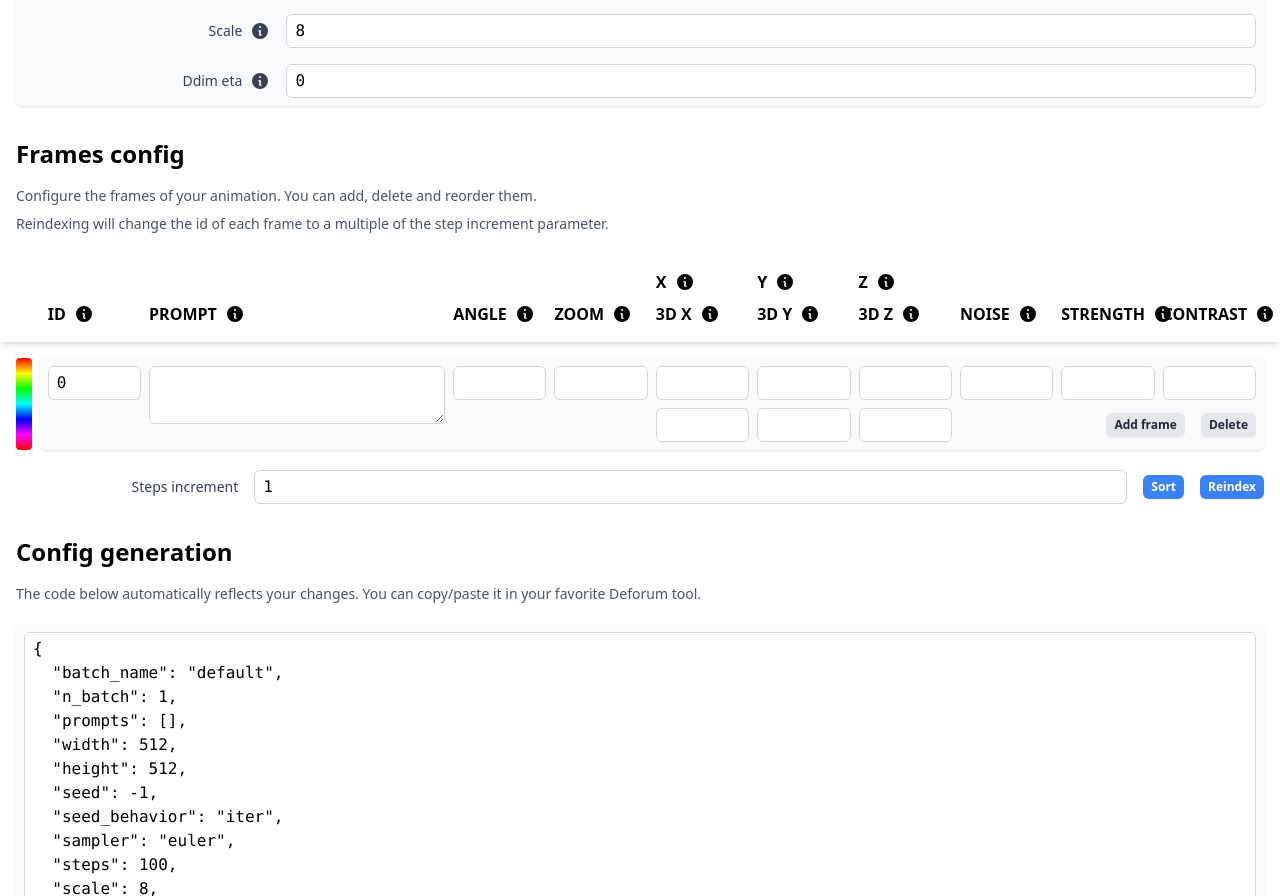
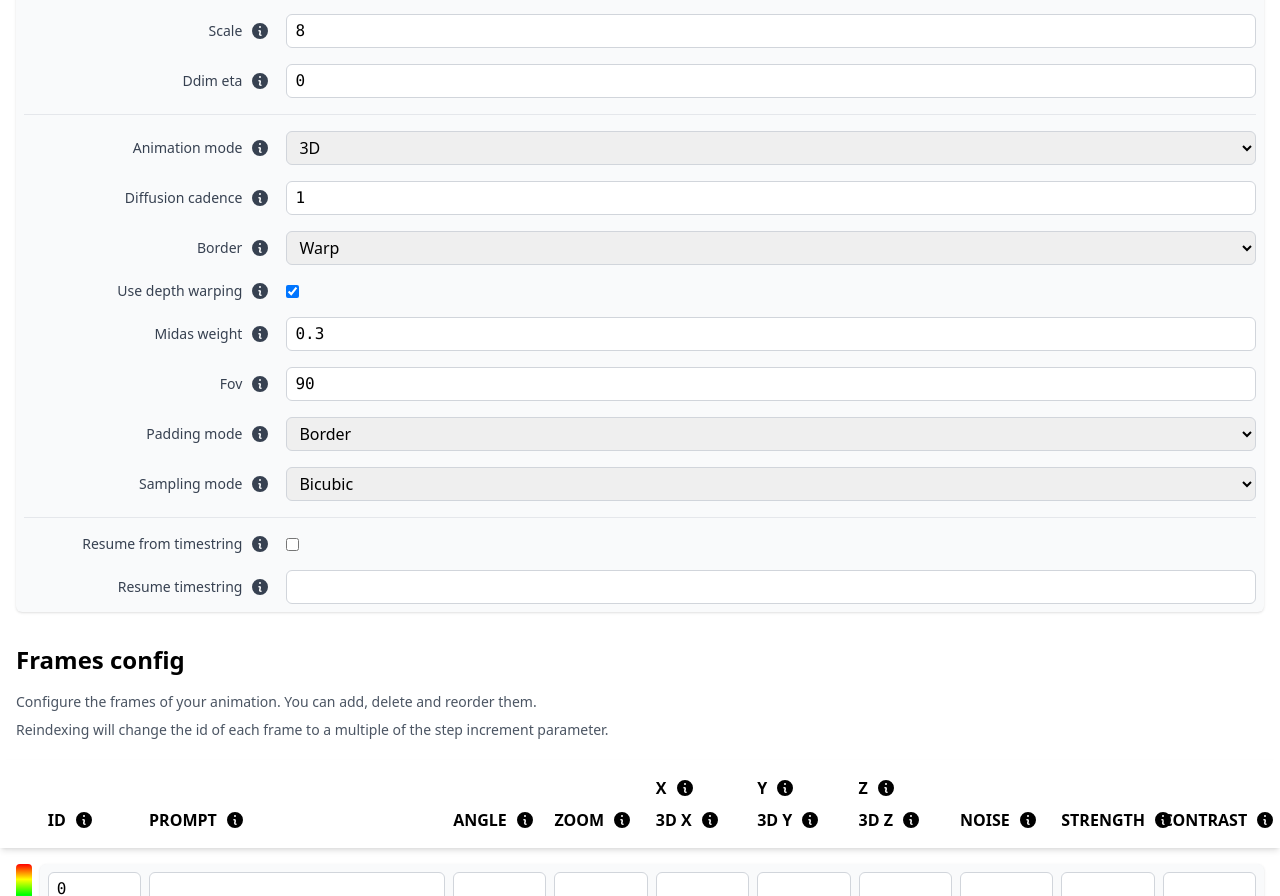
Before and after one commit to sascha1337/inputdeforum, a Vue app: page / in a window 1280 px wide. Shown: the part 948-1844 px from the top of the page. Built offline with nearby package versions, Linux system fonts and the light colour scheme.

Commit message:
all 3d global params

```diff
--- a/src/components/GlobalConfigComponent.vue
+++ b/src/components/GlobalConfigComponent.vue
@@ -3,11 +3,21 @@ import Config from "../types/Config";
 import XText from "./inputs/XText.vue";
 import XNumber from "./inputs/XNumber.vue";
 import XSelect from "./inputs/XSelect.vue";
+import XCheckbox from "./inputs/XCheckbox.vue";
+
 import {
   samplerList,
   seedBehaviorList,
   Sampler,
   SeedBehavior,
+  borderList,
+  Border,
+  PaddingMode,
+  paddingModeList,
+  samplingModeList,
+  SamplingMode,
+  animationModeList,
+  AnimationMode,
 } from "../types/enums";
 
 const emit = defineEmits(["update:configValue"]);
@@ -25,32 +35,51 @@ type NumberConfigKeys =
   | keyof Pick<Config, "height">
   | keyof Pick<Config, "seed">
   | keyof Pick<Config, "scale">
-  | keyof Pick<Config, "ddim_eta">;
+  | keyof Pick<Config, "ddim_eta">
+  | keyof Pick<Config, "diffusion_cadence">
+  | keyof Pick<Config, "midas_weight">
+  | keyof Pick<Config, "fov">;
 
 const handleNumberChange = (value: number, key: NumberConfigKeys) => {
   props.config[key] = Number(value);
   emit("update:configValue", props.config);
 };
 
-type StringConfigKeys = keyof Pick<Config, "batch_name">;
+type StringConfigKeys =
+  | keyof Pick<Config, "batch_name">
+  | keyof Pick<Config, "resume_timestring">;
 
 const handleStringChange = (value: string, key: StringConfigKeys) => {
   props.config[key] = String(value);
   emit("update:configValue", props.config);
 };
 
-type SamplerConfigKeys = keyof Pick<Config, "sampler">;
+type BoolConfigKeys =
+  | keyof Pick<Config, "use_depth_warping">
+  | keyof Pick<Config, "resume_from_timestring">;
 
-const handleSamplerChange = (value: Sampler, key: SamplerConfigKeys) => {
-  props.config[key] = value;
+const handleBooleanChange = (value: boolean, key: BoolConfigKeys) => {
+  props.config[key] = Boolean(value);
   emit("update:configValue", props.config);
 };
 
-type SeedBehaviorConfigKeys = keyof Pick<Config, "seed_behavior">;
+type SelectableConfigKeys =
+  | keyof Pick<Config, "sampling_mode">
+  | keyof Pick<Config, "padding_mode">
+  | keyof Pick<Config, "border">
+  | keyof Pick<Config, "seed_behavior">
+  | keyof Pick<Config, "sampler">
+  | keyof Pick<Config, "animation_mode">;
 
-const handleSeedBehaviorChange = (
-  value: SeedBehavior,
-  key: SeedBehaviorConfigKeys
+const handleSelectableChange = (
+  value:
+    | SamplingMode
+    | PaddingMode
+    | Border
+    | SeedBehavior
+    | Sampler
+    | AnimationMode,
+  key: SelectableConfigKeys
 ) => {
   props.config[key] = value;
   emit("update:configValue", props.config);
@@ -68,7 +97,7 @@ const handleSeedBehaviorChange = (
     <div class="flex flex-col space-y-4 bg-gray-50 rounded-md shadow p-2">
       <x-text
         label="Batch name"
-        tooltip="The name of the batch. This will be used as folder name for the generated images."
+        tooltip="The name of the batch. This will be used as folder name for the generated images"
         :modelValue="config.batch_name"
         @update:modelValue="(newBatchName: string) => (handleStringChange(newBatchName, 'batch_name'))"
       ></x-text>
@@ -76,7 +105,7 @@ const handleSeedBehaviorChange = (
       <x-number
         label="Width"
         :modelValue="config.width"
-        :min="0"
+        :min="512"
         :max="2048"
         :step="1"
         @update:modelValue="(newWidth: number) => (handleNumberChange(newWidth, 'width'))"
@@ -86,7 +115,7 @@ const handleSeedBehaviorChange = (
       <x-number
         label="Height"
         :modelValue="config.height"
-        :min="0"
+        :min="512"
         :max="2048"
         :step="1"
         @update:modelValue="(newHeight: number) => (handleNumberChange(newHeight, 'height'))"
@@ -107,16 +136,16 @@ const handleSeedBehaviorChange = (
         label="Seed behavior"
         :modelValue="config.seed_behavior"
         :options="seedBehaviorList"
-        @update:modelValue="(newSeedBehavior: SeedBehavior) => (handleSeedBehaviorChange(newSeedBehavior, 'seed_behavior'))"
-        tooltip="The behavior of the seed. If set to 'iter', the seed will be incremented for each image."
+        @update:modelValue="(newSeedBehavior: SeedBehavior) => (handleSelectableChange(newSeedBehavior, 'seed_behavior'))"
+        tooltip="The behavior of the seed. If set to 'iter', the seed will be incremented for each image"
       ></x-select>
 
       <x-select
         label="Sampler"
         :modelValue="config.sampler"
         :options="samplerList"
-        @update:modelValue="(newSampler: Sampler) => (handleSamplerChange(newSampler, 'sampler'))"
-        tooltip="The sampler used for the generation. Report to the documentation for more information."
+        @update:modelValue="(newSampler: Sampler) => (handleSelectableChange(newSampler, 'sampler'))"
+        tooltip="The sampler used for the generation. Report to the documentation for more information"
       ></x-select>
 
       <x-number
@@ -129,7 +158,6 @@ const handleSeedBehaviorChange = (
         tooltip="The number of steps used for the first generation. [0, 1000]"
       ></x-number>
 
-      <!-- scale -->
       <x-number
         label="Scale"
         :modelValue="config.scale"
@@ -140,16 +168,106 @@ const handleSeedBehaviorChange = (
         tooltip="A measurement of how much enforcement to apply to an overall prompt. [0, 50]"
       ></x-number>
 
-      <!-- ddim_eta -->
       <x-number
         label="Ddim eta"
         :modelValue="config.ddim_eta"
-        :min="0"
+        :min="-1"
         :max="1"
         :step="0.001"
         @update:modelValue="(newDdimEta: number) => (handleNumberChange(newDdimEta, 'ddim_eta'))"
         tooltip="ONLY enabled in ddim sampler mode, will control a ratio of ddim to ddpm sampling methods, with a range of -1 to +1 with 0 being less randomized determinism. [-1, 1]"
       ></x-number>
+
+      <hr />
+
+      <x-select
+        label="Animation mode"
+        :modelValue="config.animation_mode"
+        :options="animationModeList"
+        @update:modelValue="(newAnimationMode: AnimationMode) => (handleSelectableChange(newAnimationMode, 'animation_mode'))"
+        tooltip="3D mode will attempt to string the images produced in a sequence of coherent outputs. (only 3D mode is supported at this time)"
+      ></x-select>
+
+      <x-number
+        label="Diffusion cadence"
+        :modelValue="config.diffusion_cadence"
+        :min="1"
+        :max="8"
+        :step="1"
+        @update:modelValue="(newDiffusionCadence: number) => (handleNumberChange(newDiffusionCadence, 'diffusion_cadence'))"
+        tooltip="Controls the frequency of frames to be affected by diffusion [1-8]"
+      ></x-number>
+
+      <x-select
+        label="Border"
+        :modelValue="config.border"
+        :options="borderList"
+        @update:modelValue="(newBorder: Border) => (handleSelectableChange(newBorder, 'border'))"
+        tooltip="Controls handling method of pixels to be generated when the image is smaller than the frame. “Wrap” pulls pixels from the opposite edge of the image, while “Replicate” repeats the edge of the pixels, and extends them"
+      ></x-select>
+
+      <x-checkbox
+        label="Use depth warping"
+        :modelValue="config.use_depth_warping"
+        @update:modelValue="(newUseDepthWarping: boolean) => (handleBooleanChange(newUseDepthWarping, 'use_depth_warping'))"
+        tooltip="Enables instructions to warp an image dynamically in 3D mode only"
+      ></x-checkbox>
+
+      <x-number
+        label="Midas weight"
+        :modelValue="config.midas_weight"
+        :min="-1"
+        :max="1"
+        :step="0.001"
+        @update:modelValue="(newMidasWeight: number) => (handleNumberChange(newMidasWeight, 'midas_weight'))"
+        tooltip="Sets a midpoint at which a depthmap is to be drawn: range [-1 to +1]"
+      ></x-number>
+
+      <x-number
+        label="Fov"
+        :modelValue="config.fov"
+        :min="-180"
+        :max="180"
+        :step="0.001"
+        @update:modelValue="(newFov: number) =>
+      (handleNumberChange(newFov, 'fov'))"
+        tooltip="Adjusts the scale at which a
+      canvas is moved in 3D by the translation_z value FOV (field of
+      view/vision) in deforum, will give specific instructions as to how the
+      translation_z value affects the canvas. Range is [-180 to +180]"
+      ></x-number>
+
+      <x-select
+        label="Padding mode"
+        :modelValue="config.padding_mode"
+        :options="paddingModeList"
+        @update:modelValue="(newPaddingMode: PaddingMode) => (handleSelectableChange(newPaddingMode, 'padding_mode'))"
+        tooltip="Instructs the handling of pixels outside the field of view as they come into the scene. ‘Border” will attempt to use the edges of the canvas as the pixels to be drawn. “Reflection” will attempt to approximate the image and tile/repeat pixels, whereas “Zeros” will not add any new pixel information"
+      ></x-select>
+
+      <x-select
+        label="Sampling mode"
+        :modelValue="config.sampling_mode"
+        :options="samplingModeList"
+        @update:modelValue="(newSamplingMode: SamplingMode) => (handleSelectableChange(newSamplingMode, 'sampling_mode'))"
+        tooltip="Controls the sampling method of the image. ‘Nearest’ will use the nearest pixel to the center of the frame, while ‘Bilinear’ will use the average of the four nearest pixels to the center of the frame"
+      ></x-select>
+
+      <hr />
+
+      <x-checkbox
+        label="Resume from timestring"
+        :modelValue="config.resume_from_timestring"
+        @update:modelValue="(newResumeFromTimestring: boolean) => (handleBooleanChange(newResumeFromTimestring, 'resume_from_timestring'))"
+        tooltip="Instructs the run to start from a specified point"
+      ></x-checkbox>
+
+      <x-text
+        label="Resume timestring"
+        :modelValue="config.resume_timestring"
+        @update:modelValue="(newResumeTimestring: string) => (handleStringChange(newResumeTimestring, 'resume_timestring'))"
+        tooltip="The required timestamp to reference when resuming"
+      ></x-text>
     </div>
   </div>
 </template>
--- a/src/components/LoadOrSave.vue
+++ b/src/components/LoadOrSave.vue
@@ -51,7 +51,7 @@ const downloadBackup = () => {
     <div class="flex flex-col space-y-2 mb-5">
       <h2 class="text-2xl font-bold mb-2">Load or save config</h2>
       <p class="text-gray-600 text-sm">
-        Every changes are automatically saved. ✨
+        Every changes are automatically saved in your browser storage. ✨
       </p>
       <ul class="text-gray-600 text-sm list-disc ml-6">
         <li>
--- a/src/components/ToolTip.vue
+++ b/src/components/ToolTip.vue
@@ -32,10 +32,10 @@ defineProps({
 
 .tooltip .tooltiptext {
   visibility: hidden;
-  width: 120px;
+  width: 180px;
   background-color: black;
   color: #fff;
-  text-align: justify;
+  text-align: left;
   border-radius: 6px;
   padding: 8px 10px;
   position: absolute;
--- a/src/components/inputs/XButton.vue
+++ b/src/components/inputs/XButton.vue
@@ -3,7 +3,7 @@ defineProps({
   colors: {
     type: String,
     required: false,
-    default: "bg-blue-500 hover:bg-blue-700 text-white ",
+    default: "bg-blue-500 hover:bg-blue-700 text-white",
   },
 });
 </script>
--- a/src/components/inputs/XCheckbox.vue
+++ b/src/components/inputs/XCheckbox.vue
@@ -1,4 +1,6 @@
 <script setup lang="ts">
+import ToolTip from "../ToolTip.vue";
+
 defineEmits(["update:modelValue"]);
 
 defineProps({
@@ -10,6 +12,15 @@ defineProps({
     type: String,
     required: true,
   },
+  tooltip: {
+    type: String,
+    required: false,
+  },
+  tooltipPosition: {
+    type: String,
+    required: false,
+    default: "right",
+  },
 });
 </script>
 
@@ -17,8 +28,11 @@ defineProps({
   <div class="flex space-x-4 items-center">
     <label
       :for="`x-checkbox-${label.replaceAll(' ', '-').toLowerCase()}`"
-      class="text-sm font-medium text-gray-700 w-1/5 text-right"
-      >{{ label }}</label
+      class="text-sm font-medium text-gray-700 w-1/5 text-right flex items-center justify-end space-x-2"
+      ><span>{{ label }}</span>
+      <ToolTip v-if="tooltip" :position="tooltipPosition">{{
+        tooltip
+      }}</ToolTip></label
     >
     <input
       class="border border-gray-300 rounded-md px-2 py-1"
--- a/src/types/Config.ts
+++ b/src/types/Config.ts
@@ -1,4 +1,11 @@
-import { Sampler, SeedBehavior } from "./enums";
+import {
+  AnimationMode,
+  Border,
+  PaddingMode,
+  Sampler,
+  SamplingMode,
+  SeedBehavior,
+} from "./enums";
 import Frame from "./Frame";
 import { FrameContract, GlobalConfig } from "./interfaces";
 
@@ -13,6 +20,16 @@ export default class Config implements GlobalConfig {
   scale: number;
   ddim_eta: number;
   frames: FrameContract[];
+  diffusion_cadence: number;
+  border: Border;
+  use_depth_warping: boolean;
+  midas_weight: number;
+  fov: number;
+  padding_mode: PaddingMode;
+  sampling_mode: SamplingMode;
+  animation_mode: AnimationMode;
+  resume_from_timestring: boolean;
+  resume_timestring: string;
 
   constructor() {
     this.batch_name = "default";
@@ -25,5 +42,15 @@ export default class Config implements GlobalConfig {
     this.scale = 8;
     this.ddim_eta = 0;
     this.frames = [new Frame()];
+    this.diffusion_cadence = 1;
+    this.border = Border.Warp;
+    this.use_depth_warping = true;
+    this.midas_weight = 0.3;
+    this.fov = 90;
+    this.padding_mode = PaddingMode.Border;
+    this.sampling_mode = SamplingMode.Bicubic;
+    this.animation_mode = AnimationMode.ThreeD;
+    this.resume_from_timestring = false;
+    this.resume_timestring = "";
   }
 }
--- a/src/types/enums.ts
+++ b/src/types/enums.ts
@@ -9,6 +9,27 @@ export enum SeedBehavior {
   Iter = "iter",
   Fixed = "fixed",
   Random = "random",
+}
+
+export enum AnimationMode {
+  ThreeD = "3D",
+}
+
+export enum PaddingMode {
+  Border = "Border",
+  Reflection = "Reflection",
+  Zero = "Zero",
+}
+
+export enum SamplingMode {
+  Bicubic = "Bicubic",
+  Bilinear = "Bilinear",
+  Nearest = "Nearest",
+}
+
+export enum Border {
+  Warp = "Warp",
+  Replicate = "Replicate",
 }
 
 export const samplerList = [
@@ -23,3 +44,19 @@ export const seedBehaviorList = [
   SeedBehavior.Fixed,
   SeedBehavior.Random,
 ];
+
+export const animationModeList = [AnimationMode.ThreeD];
+
+export const paddingModeList = [
+  PaddingMode.Border,
+  PaddingMode.Reflection,
+  PaddingMode.Zero,
+];
+
+export const samplingModeList = [
+  SamplingMode.Bicubic,
+  SamplingMode.Bilinear,
+  SamplingMode.Nearest,
+];
+
+export const borderList = [Border.Warp, Border.Replicate];
```
Also changed, not shown: src/services/configGenerator.ts (+10 -0 lines), src/types/interfaces.ts (+18 -1 lines).
